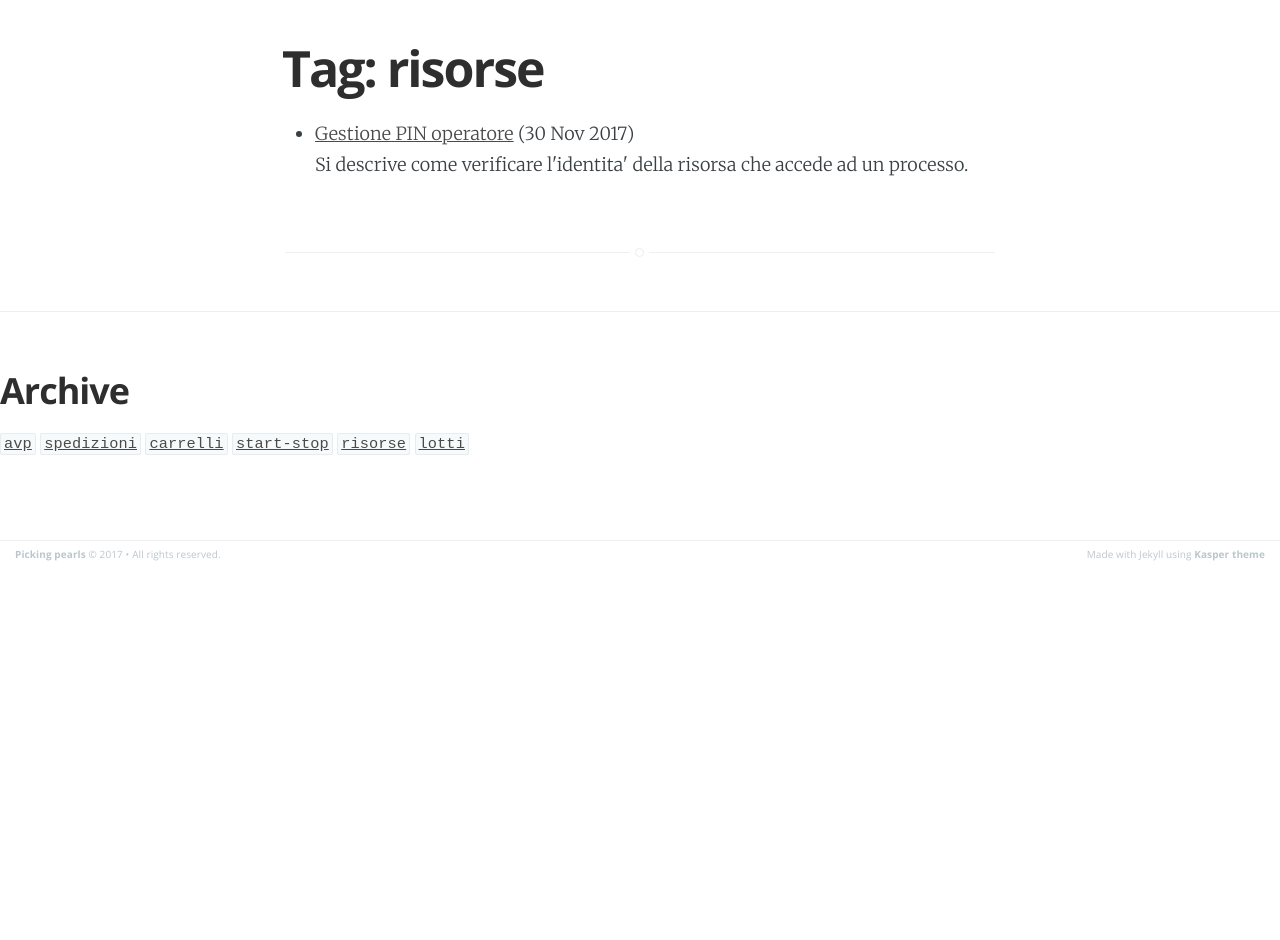
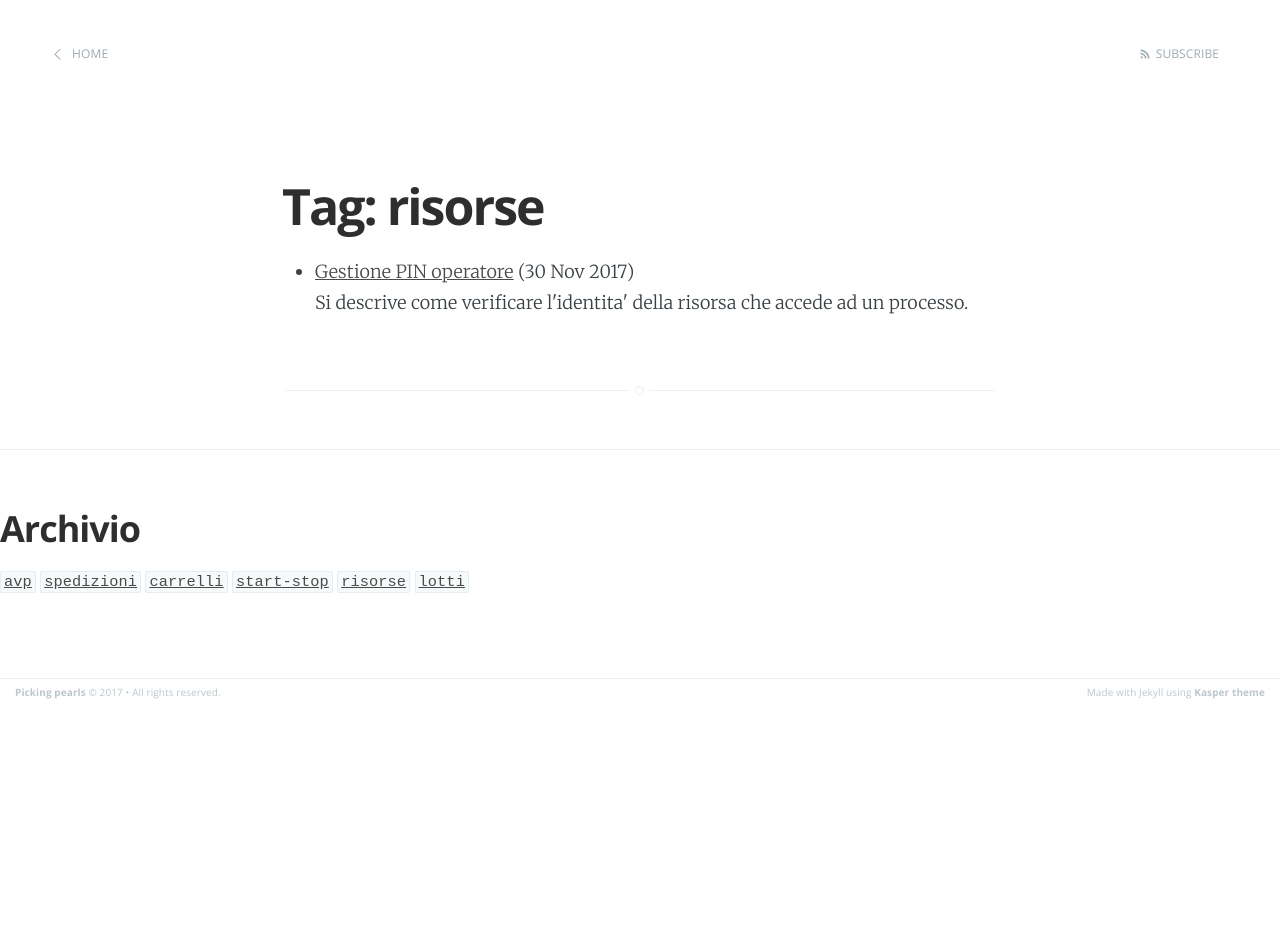
Before and after one commit to mdm13/pickup, a Jekyll site: the page built from tag/risorse.md, in a window 1280 px wide. Built offline with Jekyll 4.4.1, drawn with Linux system fonts in a browser that asks for light colours; after the commit the page ends 900 px from its top, so only the background shows below that.

Commit message:
header in tag page

```diff
--- a/_includes/archive.html
+++ b/_includes/archive.html
@@ -1,4 +1,4 @@
-<h2>Archive</h2>
+<h2>Archivio</h2>
 {% capture temptags %}
   {% for tag in site.tags %}
     {{ tag[1].size | plus: 1000 }}#{{ tag[0] }}#{{ tag[1].size }}
--- a/_layouts/tagpage.html
+++ b/_layouts/tagpage.html
@@ -1,11 +1,19 @@
 ---
 layout: default
 ---
+<header class="main-header post-head {% if page.cover %}" style="background-image: url({{ page.cover }}) {%else%}no-cover{% endif %}">
+    <nav class="main-nav {% if page.cover %} overlay {% endif %} clearfix">
+        <a class="back-button icon-arrow-left" href="{{ site.baseurl }}">Home</a>
+        <a class="subscribe-button icon-feed" href="{{ site.baseurl }}/feed.xml">Subscribe</a>
+    </nav>
+</header>
+
+
 <div class="post">
 <h1>Tag: {{ page.tag }}</h1>
 <ul>
 {% for post in site.tags[page.tag] %}
-  <li><a href="{{post.url}}">{{ post.title }}</a> ({{ post.date | date_to_string }})<br>
+  <li><a href="{{ site.baseurl }}/{{ post.url }}">{{ post.title }}</a> ({{ post.date | date_to_string }})<br>
     {{ post.description }}
   </li>
 {% endfor %}
```
